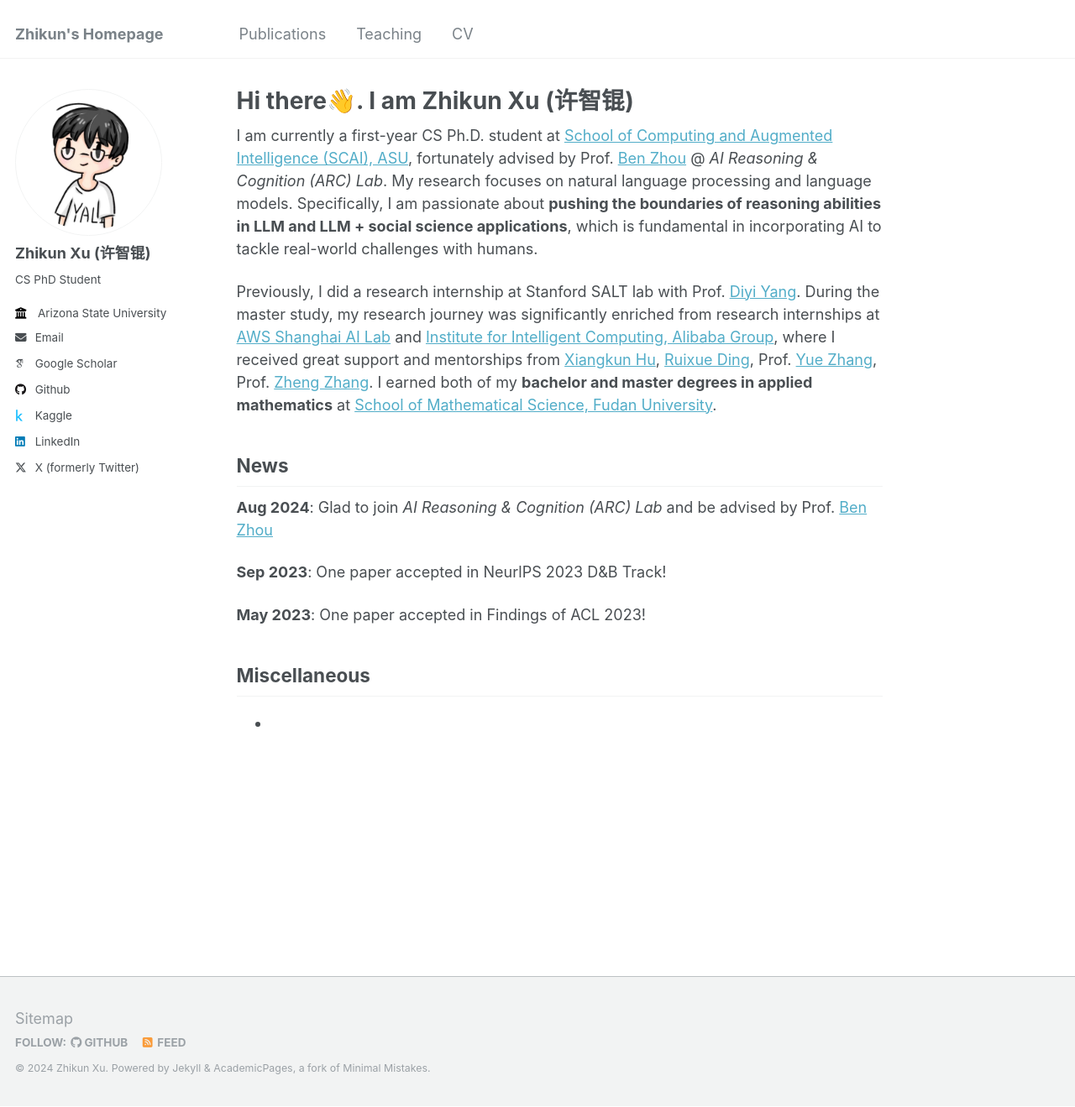
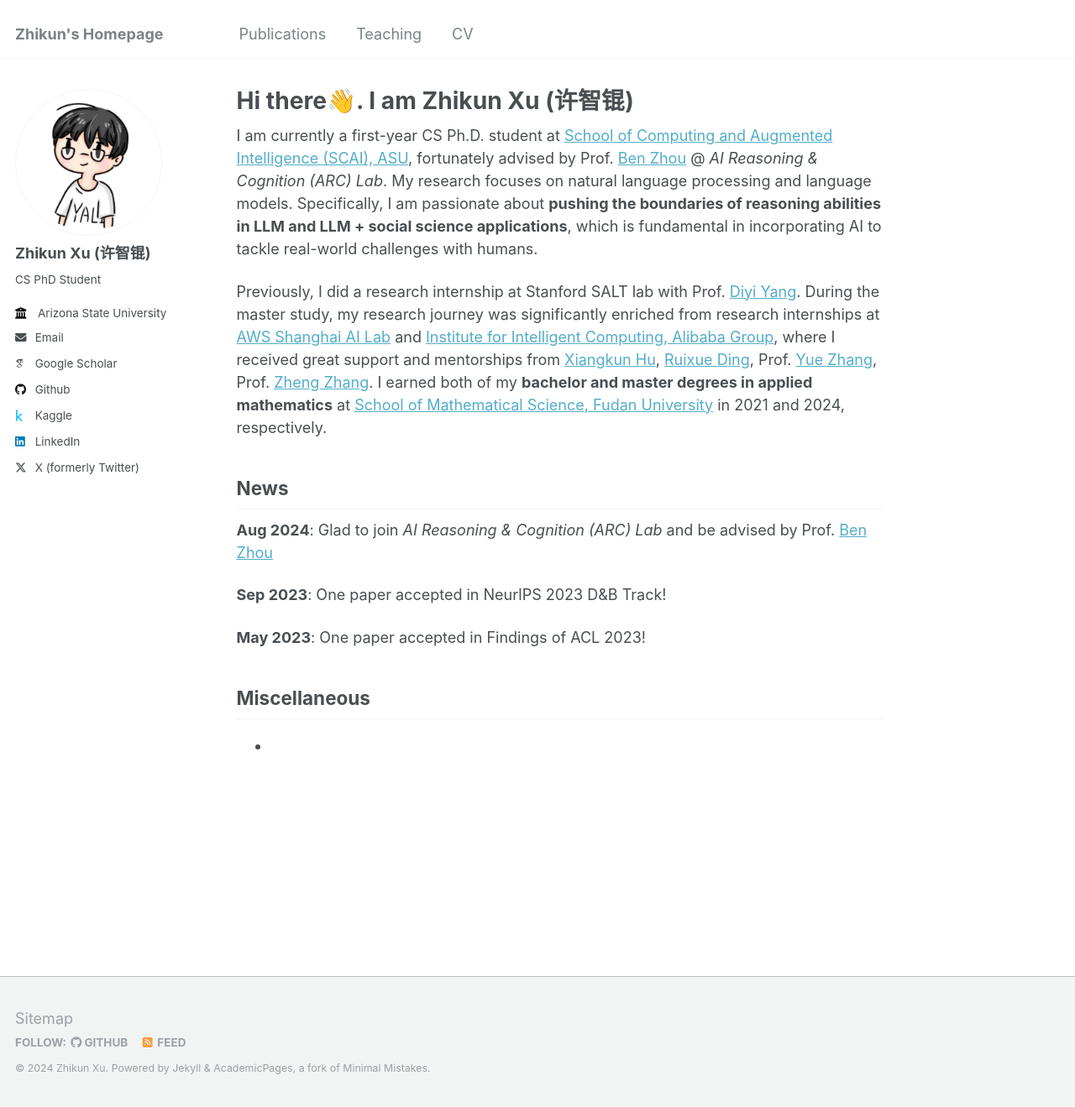
Before and after one commit to Jerrrrykun/jerrrrykun.github.io, a Jekyll site: the page built from _pages/about.md, in a window 1280 px wide and 1319 px high. Shown: the whole window at 84% size. Built offline with Jekyll 4.4.1, drawn with Linux system fonts in a browser that asks for light colours; some web fonts are replaced.

Commit message:
Update about.md

```diff
--- a/_pages/about.md
+++ b/_pages/about.md
@@ -8,7 +8,7 @@ redirect_from:
 ---
 I am currently a first-year CS Ph.D. student at [School of Computing and Augmented Intelligence (SCAI), ASU](https://scai.engineering.asu.edu/), fortunately advised by Prof. [Ben Zhou](http://xuanyu.me/) @ *AI Reasoning & Cognition (ARC) Lab*. My research focuses on natural language processing and language models. Specifically, I am passionate about **pushing the boundaries of reasoning abilities in LLM and LLM + social science applications**, which is fundamental in incorporating AI to tackle real-world challenges with humans.
 
-Previously, I did a research internship at Stanford SALT lab with Prof. [Diyi Yang](https://cs.stanford.edu/~diyiy/index.html). During the master study, my research journey was significantly enriched from research internships at [AWS Shanghai AI Lab](https://www.amazonaws.cn/en/ailab/) and [Institute for Intelligent Computing, Alibaba Group](https://tongyi.aliyun.com/), where I received great support and mentorships from [Xiangkun Hu](https://www.amazon.science/author/xiangkun-hu), [Ruixue Ding](https://scholar.google.com/citations?user=wAktw3cAAAAJ&hl), Prof. [Yue Zhang](https://frcchang.github.io/), Prof. [Zheng Zhang](https://twitter.com/zz_aws_nyush). I earned both of my **bachelor and master degrees in applied mathematics** at [School of Mathematical Science, Fudan University](https://math.fudan.edu.cn/mathen/main.htm).
+Previously, I did a research internship at Stanford SALT lab with Prof. [Diyi Yang](https://cs.stanford.edu/~diyiy/index.html). During the master study, my research journey was significantly enriched from research internships at [AWS Shanghai AI Lab](https://www.amazonaws.cn/en/ailab/) and [Institute for Intelligent Computing, Alibaba Group](https://tongyi.aliyun.com/), where I received great support and mentorships from [Xiangkun Hu](https://www.amazon.science/author/xiangkun-hu), [Ruixue Ding](https://scholar.google.com/citations?user=wAktw3cAAAAJ&hl), Prof. [Yue Zhang](https://frcchang.github.io/), Prof. [Zheng Zhang](https://twitter.com/zz_aws_nyush). I earned both of my **bachelor and master degrees in applied mathematics** at [School of Mathematical Science, Fudan University](https://math.fudan.edu.cn/mathen/main.htm) in 2021 and 2024, respectively.
 
 
 News
```
